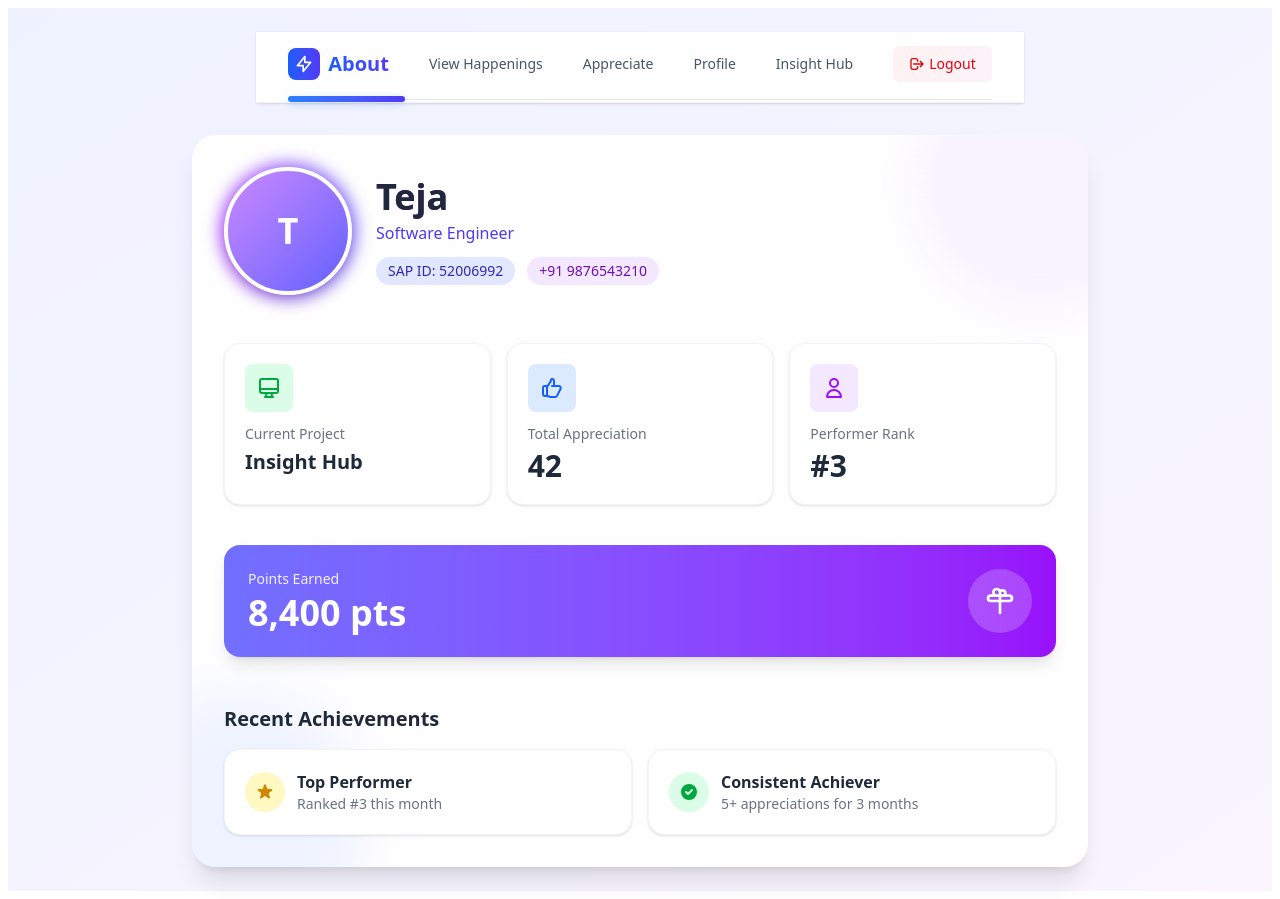
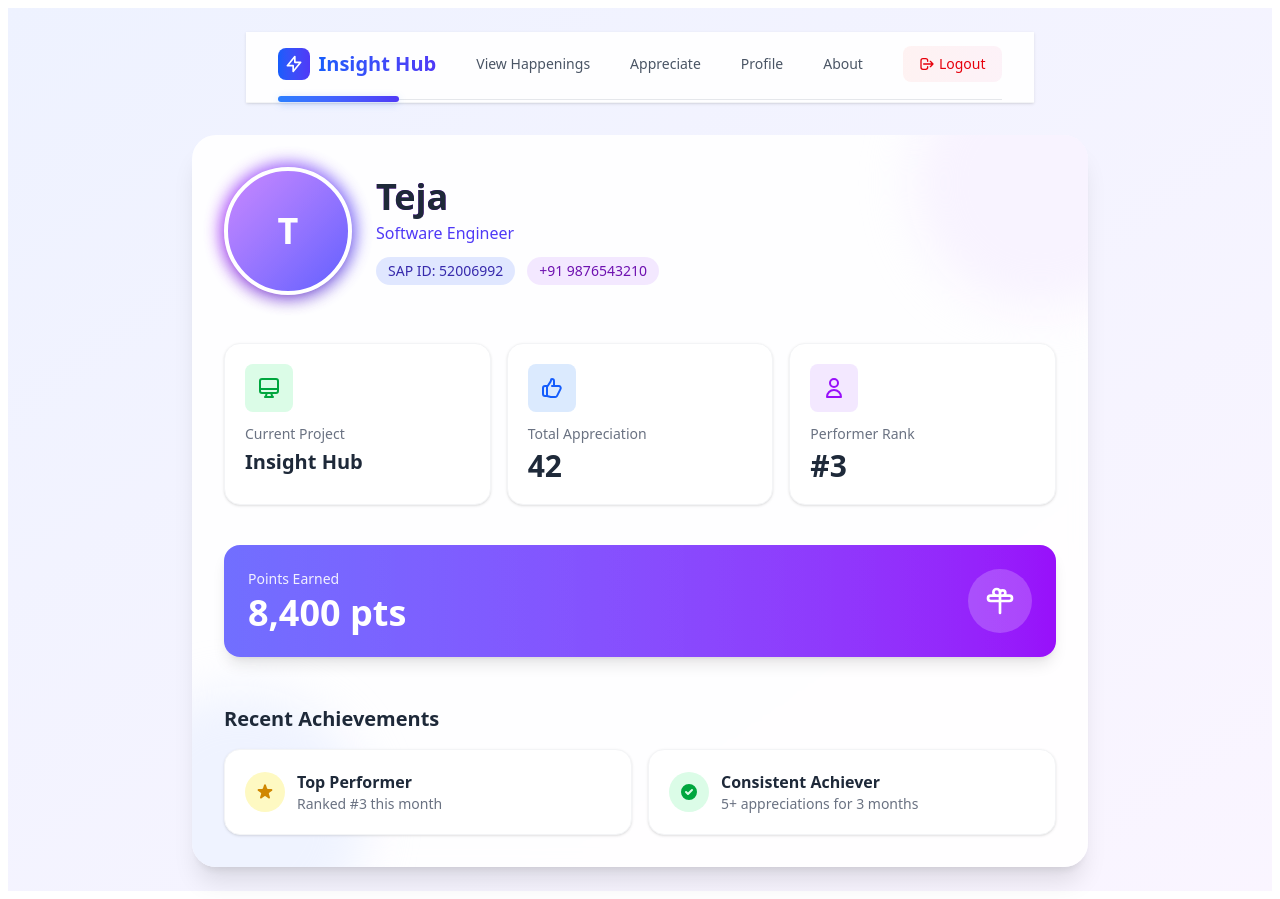
Before and after one commit to Hirthuk/employers-forum, a React (Vite) app: page /profile in a window 1280 px wide. Built offline with nearby package versions, Linux system fonts and the light colour scheme.

Commit message:
Changes added

```diff
--- a/src/components/NavBar.jsx
+++ b/src/components/NavBar.jsx
@@ -32,7 +32,7 @@ const NavBar = () => {
                 </svg>
               </div>
               <h1 className="text-xl font-bold bg-clip-text text-transparent bg-gradient-to-r from-blue-600 to-indigo-600">
-                About
+                Insight Hub
               </h1>
             </div>
           </div>
--- a/src/context/UserContext.jsx
+++ b/src/context/UserContext.jsx
@@ -18,7 +18,7 @@ export const UserProvider = ({ children }) => {
     { id: "happenings", name: "View Happenings" },
     { id: "appreciate", name: "Appreciate" },
     { id: "profile", name: "Profile" },
-      { id: "/", name: "Insight Hub" }
+      { id: "/", name: "About" }
   ];
 
   const value = {
```
